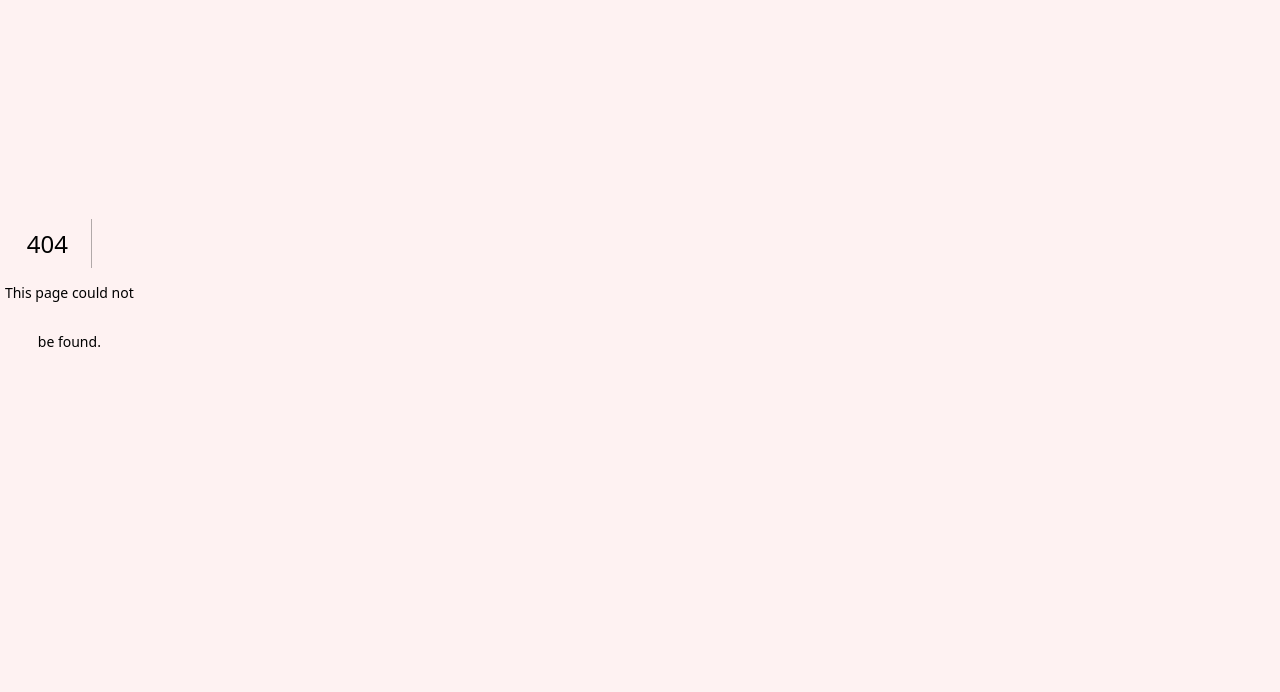
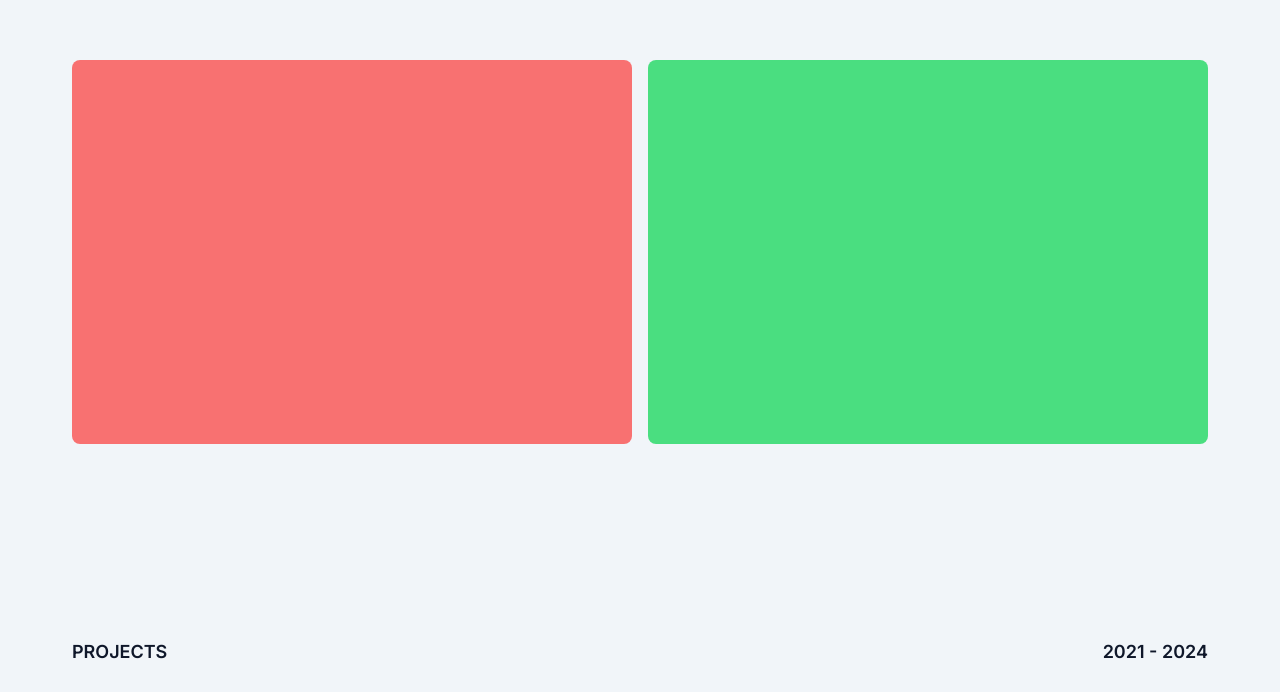
Before and after one commit to Kishn0109/frontend-journey, a Next.js app: page /projects in a window 1280 px wide. Before the commit this address had no page. Shown: the part 108-800 px from the top of the page. Built offline with nearby package versions, Linux system fonts and the light colour scheme.

Commit message:
feat: project section using carousel

```diff
--- a/app/globals.css
+++ b/app/globals.css
@@ -82,7 +82,7 @@
 				auto
 			)
 			[full-end];
-		@apply grid bg-red-50;
+		@apply grid bg-secondary;
 	}
 	.site-full {
 		grid-column: full-start / full-end;
--- /dev/null
+++ b/app/projects/page.tsx
@@ -0,0 +1,50 @@
+import {
+	Carousel,
+	CarouselContent,
+	CarouselItem,
+} from "@/components/ui/carousel";
+import React from "react";
+
+export default function Projects() {
+	return (
+		<>
+			<div className='site-wide h-screen flex flex-col'>
+				<div className='flex-1 flex w-full items-center'>
+					<Carousel className='w-full' opts={{ loop: true, align: "start" }}>
+						<CarouselContent>
+							<CarouselItem className='h-96 md:basis-1/2  '>
+								<div className='rounded-lg bg-red-400 w-full h-full'></div>
+							</CarouselItem>
+							<CarouselItem className=' h-96 md:basis-1/2  '>
+								<div className='rounded-lg bg-green-400 w-full h-full'></div>
+							</CarouselItem>
+							<CarouselItem className=' h-96 md:basis-1/2  '>
+								<div className='rounded-lg bg-yellow-400 w-full h-full'></div>
+							</CarouselItem>
+							<CarouselItem className=' h-96 md:basis-1/2  '>
+								<div className='rounded-lg bg-green-400 w-full h-full'></div>
+							</CarouselItem>
+							<CarouselItem className='h-96 md:basis-1/2  '>
+								<div className='rounded-lg bg-red-400 w-full h-full'></div>
+							</CarouselItem>
+							<CarouselItem className=' h-96 md:basis-1/2  '>
+								<div className='rounded-lg bg-green-400 w-full h-full'></div>
+							</CarouselItem>
+							<CarouselItem className=' h-96 md:basis-1/2  '>
+								<div className='rounded-lg bg-yellow-400 w-full h-full'></div>
+							</CarouselItem>
+							<CarouselItem className=' h-96 md:basis-1/2  '>
+								<div className='rounded-lg bg-green-400 w-full h-full'></div>
+							</CarouselItem>
+						</CarouselContent>
+					</Carousel>
+				</div>
+				<div className='h-10 flex items-center text-secondary-foreground font-semibold text-lg py-10'>
+					<div>PROJECTS</div>
+					<div className='flex-1'></div>
+					<div>2021 - 2024</div>
+				</div>
+			</div>
+		</>
+	);
+}
```
